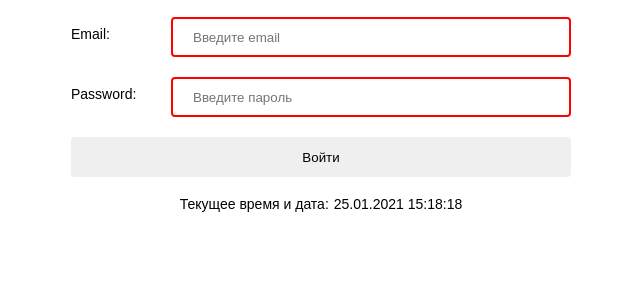
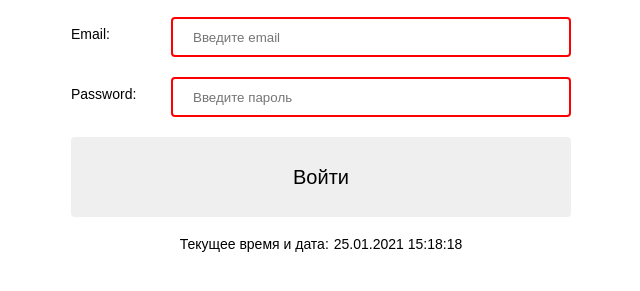
Before and after one commit to ivancraze/htc-test, a website: page src/index.html in a window 1280 px wide. Shown: the part 43-334 px from the top of the page, without its empty margins (319-959 px from the left). Drawn offline with Linux system fonts and the light colour scheme.

Commit message:
minor css fixes

```diff
--- a/src/sass/style.scss
+++ b/src/sass/style.scss
@@ -69,7 +69,8 @@ body {
     width: 100%;
     margin: 0 auto;
     margin-top: 20px;
-    height: 40px;
+    height: 80px;
+    font-size: 20px;
     cursor: pointer;
     border-radius: 4px;
     transition-duration: 0.4s;
```
Also changed, not shown: src/build/css/style.min.css (added), src/build/index.html (added), src/build/js/script.min.js (added), src/css/style.min.css.
